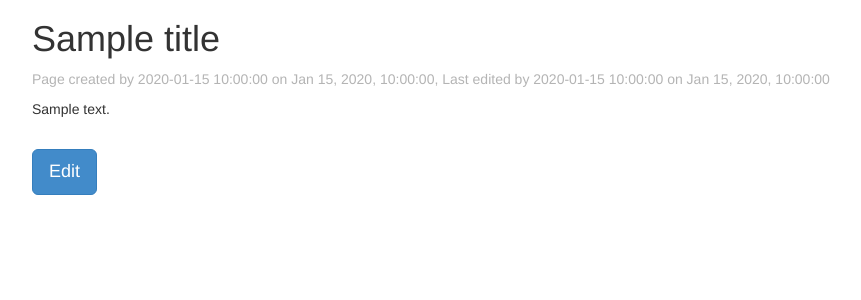
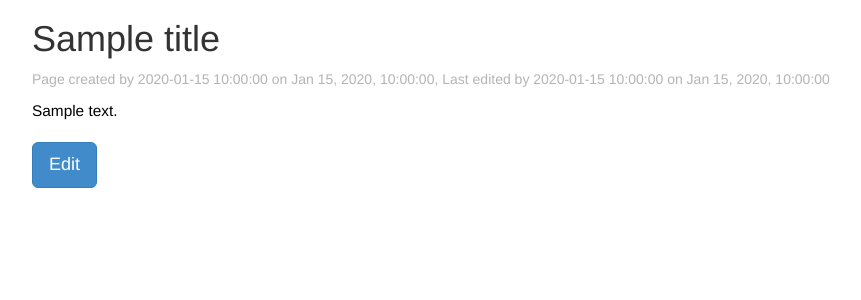
Before and after one commit to yashap/wiki-yasha, a Python web app: template templates/page.html in a window 1280 px wide. Shown: the part 51-351 px from the top of the page, without its empty margins (38-899 px from the left). Run offline with Jinja, Linux system fonts and the light colour scheme; the template is opened without the code that fills it: most values are stand-ins (such as "Sample title", 1, 10 or a date in 2020).

Commit message:
Fixed display of multi-line page content

```diff
--- a/NEXT_STEPS.txt
+++ b/NEXT_STEPS.txt
@@ -1,9 +1,9 @@
-***Generally allow proper spacing in page content
-
 utils.py
 - implement memcached
 	- for pages and users?  or just pages?
 
+home.py
+- limit characters displayed in some way
 
 ########################
 Consider implementing Wikipedia's api
--- a/entities/Page.py
+++ b/entities/Page.py
@@ -8,7 +8,7 @@ def page_key():
 class Page(db.Model):
 	page_id = db.StringProperty(required = True)
 	title = db.StringProperty(required = True)
-	content = db.StringProperty(required = True)
+	content = db.TextProperty(required = True)
 	created = db.DateTimeProperty(auto_now_add = True)
 	last_modified = db.DateTimeProperty(auto_now = True)
 	created_user = db.StringProperty(required = True)
--- a/handlers/editPage.py
+++ b/handlers/editPage.py
@@ -12,11 +12,11 @@ class EditPage(handler.Handler):
 		q = Page.Page.by_page_id(self.page_id)
 
 		if q:
-			self.render("edit_page.html", title=q.title, content=q.content, created=q.created,
+			self.render("edit_page.html", editing=True, title=q.title, content=q.content, created=q.created,
 				last_modified=q.last_modified, created_user=q.created_user, modified_user=q.modified_user)
 
 		else:
-			self.render("edit_page.html", title="New Page")
+			self.render("edit_page.html", editing=False)
 
 	def post(self, page_id):
 		self.page_id = page_id[1:]
--- a/static/css/styles.css
+++ b/static/css/styles.css
@@ -6,6 +6,18 @@ body {
 }
 .subtle {
 	color: #b4b4b4;
+}
+pre.clear-format {
+	display: block;
+	padding: 0;
+	margin: 0;
+	font-size: 1.1em;
+	line-height: 1.5;
+	color: black;
+	background-color: inherit;
+	border: none;
+	border-radius: 4px;
+	font-family: "Helvetica Neue",Helvetica,Arial,sans-serif;
 }
 
 /*--------------------------------------
--- a/templates/edit_page.html
+++ b/templates/edit_page.html
@@ -1,9 +1,9 @@
 {% extends "base.html" %}
 
-{% block title %}wiki-yasha - {{title}}{% endblock %}
+{% block title %}wiki-yasha - {{title if editing else "New Page"}}{% endblock %}
 
 {% block navpage %}
-	<li id="nav-page"><a href="#">{{title}}</a></li>
+	<li id="nav-page"><a href="#">{{title if editing else "New Page"}}</a></li>
 {% endblock %}
 
 {% block content %}
--- a/templates/home.html
+++ b/templates/home.html
@@ -24,7 +24,7 @@
 
 			<div class="row">
 				<div class="col-md-12">
-					<p>{{page.content}}</p>
+					<pre class="clear-format">{{page.content}}</pre>
 				</div>
 			</div>
 		</div>
--- a/templates/page.html
+++ b/templates/page.html
@@ -23,7 +23,7 @@
 
 	<div class="row">
 		<div class="col-md-12">
-			<p>{{content}}</p>
+			<pre class="clear-format">{{content}}</pre>
 		</div>
 	</div>
 
```
